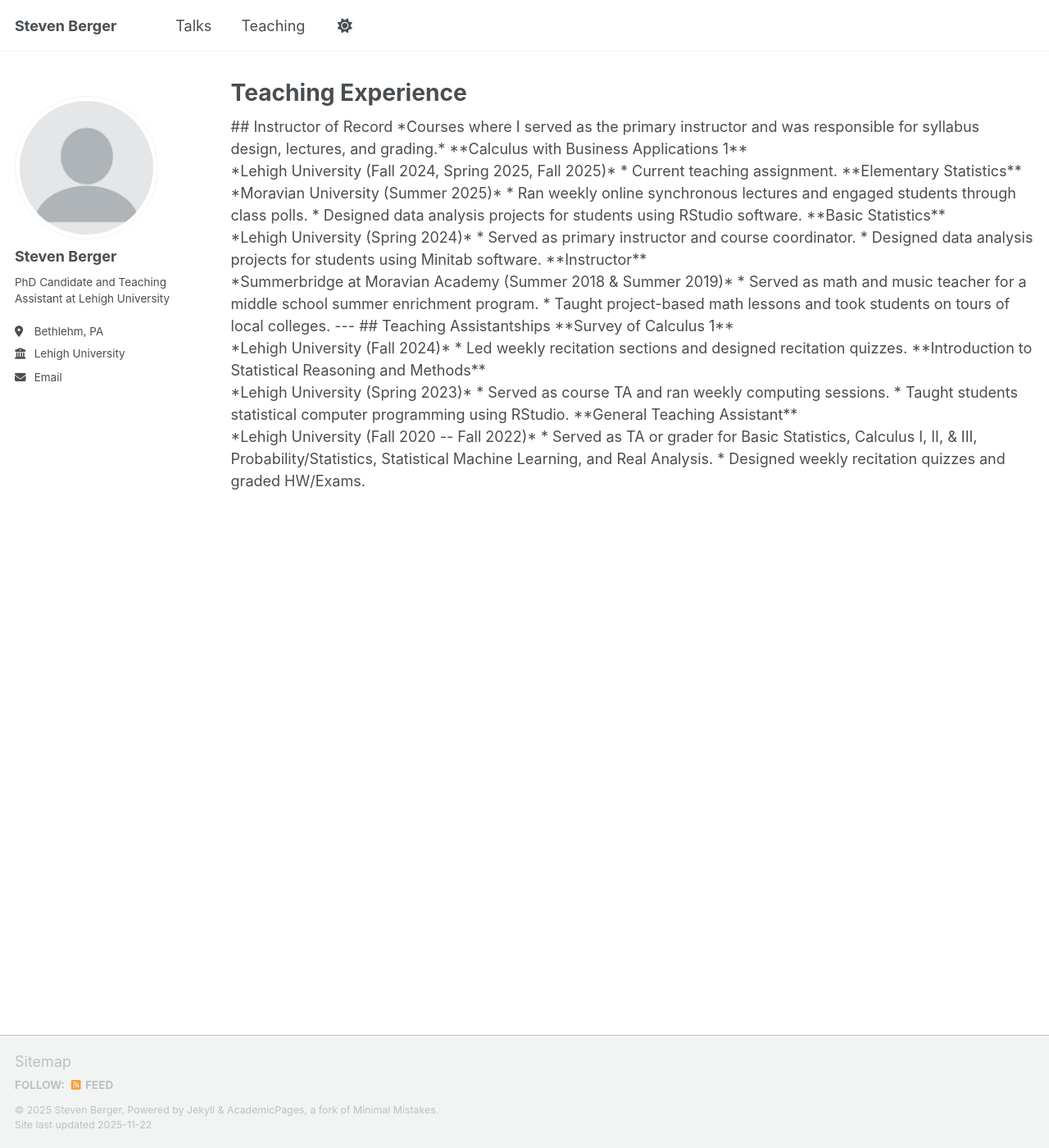
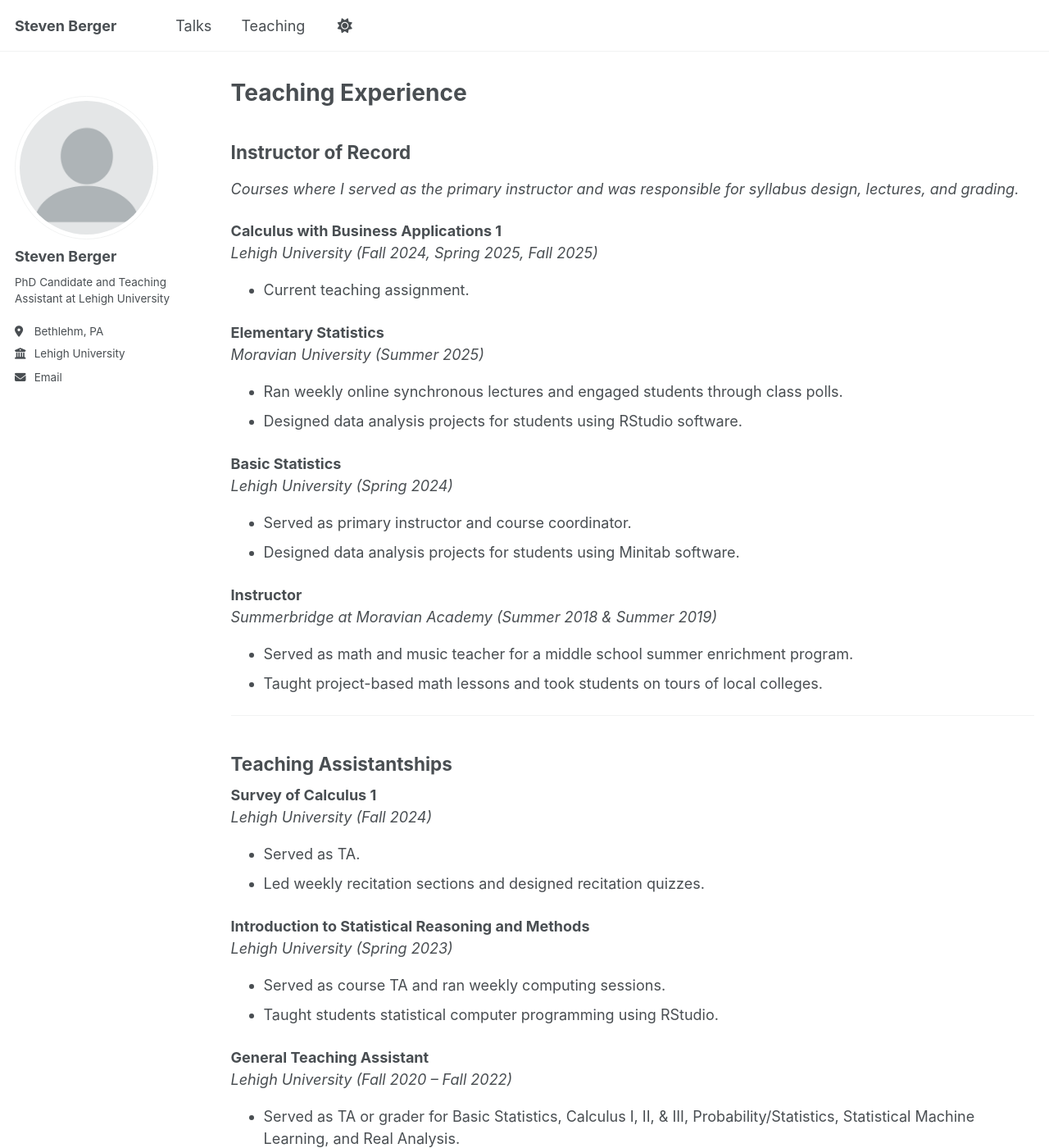
Before and after one commit to SRBerger/SRBerger.github.io, a Jekyll site: the page built from _pages/teaching.html, in a window 1280 px wide and 1400 px high. Shown: the whole window at 82% size. Built offline with Jekyll 4.4.1, drawn with Linux system fonts in a browser that asks for light colours; a script that is not in the unit is left out; some of the changed text lies outside the part shown.

Commit message:
Update teaching experience formatting in HTML

```diff
--- a/_pages/teaching.html
+++ b/_pages/teaching.html
@@ -5,42 +5,71 @@ permalink: /teaching/
 author_profile: true
 ---
 
-## Instructor of Record
-*Courses where I served as the primary instructor and was responsible for syllabus design, lectures, and grading.*
+<h2>Instructor of Record</h2>
+<p><em>Courses where I served as the primary instructor and was responsible for syllabus design, lectures, and grading.</em></p>
 
-**Calculus with Business Applications 1**
-<br> *Lehigh University (Fall 2024, Spring 2025, Fall 2025)*
-* Current teaching assignment.
+<div style="margin-bottom: 25px;">
+  <strong>Calculus with Business Applications 1</strong><br>
+  <em>Lehigh University (Fall 2024, Spring 2025, Fall 2025)</em>
+  <ul>
+    <li>Current teaching assignment.</li>
+  </ul>
+</div>
 
-**Elementary Statistics**
-<br> *Moravian University (Summer 2025)*
-* Ran weekly online synchronous lectures and engaged students through class polls.
-* Designed data analysis projects for students using RStudio software.
+<div style="margin-bottom: 25px;">
+  <strong>Elementary Statistics</strong><br>
+  <em>Moravian University (Summer 2025)</em>
+  <ul>
+    <li>Ran weekly online synchronous lectures and engaged students through class polls.</li>
+    <li>Designed data analysis projects for students using RStudio software.</li>
+  </ul>
+</div>
 
-**Basic Statistics**
-<br> *Lehigh University (Spring 2024)*
-* Served as primary instructor and course coordinator.
-* Designed data analysis projects for students using Minitab software.
+<div style="margin-bottom: 25px;">
+  <strong>Basic Statistics</strong><br>
+  <em>Lehigh University (Spring 2024)</em>
+  <ul>
+    <li>Served as primary instructor and course coordinator.</li>
+    <li>Designed data analysis projects for students using Minitab software.</li>
+  </ul>
+</div>
 
-**Instructor**
-<br> *Summerbridge at Moravian Academy (Summer 2018 & Summer 2019)*
-* Served as math and music teacher for a middle school summer enrichment program.
-* Taught project-based math lessons and took students on tours of local colleges.
+<div style="margin-bottom: 25px;">
+  <strong>Instructor</strong><br>
+  <em>Summerbridge at Moravian Academy (Summer 2018 & Summer 2019)</em>
+  <ul>
+    <li>Served as math and music teacher for a middle school summer enrichment program.</li>
+    <li>Taught project-based math lessons and took students on tours of local colleges.</li>
+  </ul>
+</div>
 
----
+<hr>
 
-## Teaching Assistantships
+<h2>Teaching Assistantships</h2>
 
-**Survey of Calculus 1**
-<br> *Lehigh University (Fall 2024)*
-* Led weekly recitation sections and designed recitation quizzes.
+<div style="margin-bottom: 25px;">
+  <strong>Survey of Calculus 1</strong><br>
+  <em>Lehigh University (Fall 2024)</em>
+  <ul>
+    <li>Served as TA.</li>
+    <li>Led weekly recitation sections and designed recitation quizzes.</li>
+  </ul>
+</div>
 
-**Introduction to Statistical Reasoning and Methods**
-<br> *Lehigh University (Spring 2023)*
-* Served as course TA and ran weekly computing sessions.
-* Taught students statistical computer programming using RStudio.
+<div style="margin-bottom: 25px;">
+  <strong>Introduction to Statistical Reasoning and Methods</strong><br>
+  <em>Lehigh University (Spring 2023)</em>
+  <ul>
+    <li>Served as course TA and ran weekly computing sessions.</li>
+    <li>Taught students statistical computer programming using RStudio.</li>
+  </ul>
+</div>
 
-**General Teaching Assistant**
-<br> *Lehigh University (Fall 2020 -- Fall 2022)*
-* Served as TA or grader for Basic Statistics, Calculus I, II, & III, Probability/Statistics, Statistical Machine Learning, and Real Analysis.
-* Designed weekly recitation quizzes and graded HW/Exams.
+<div style="margin-bottom: 25px;">
+  <strong>General Teaching Assistant</strong><br>
+  <em>Lehigh University (Fall 2020 – Fall 2022)</em>
+  <ul>
+    <li>Served as TA or grader for Basic Statistics, Calculus I, II, & III, Probability/Statistics, Statistical Machine Learning, and Real Analysis.</li>
+    <li>Designed weekly recitation quizzes and graded HW/Exams.</li>
+  </ul>
+</div>
```
